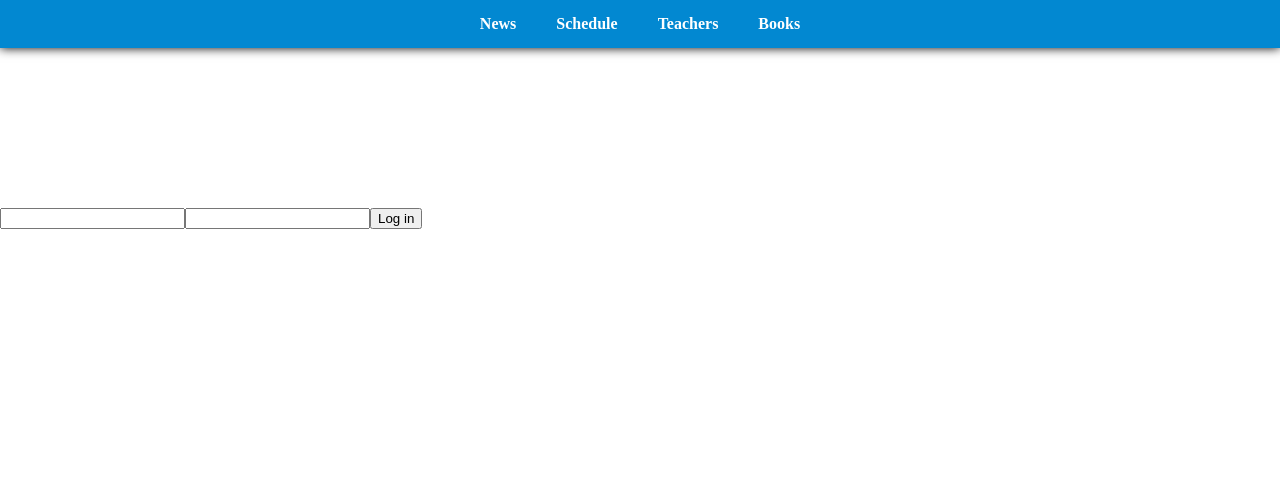
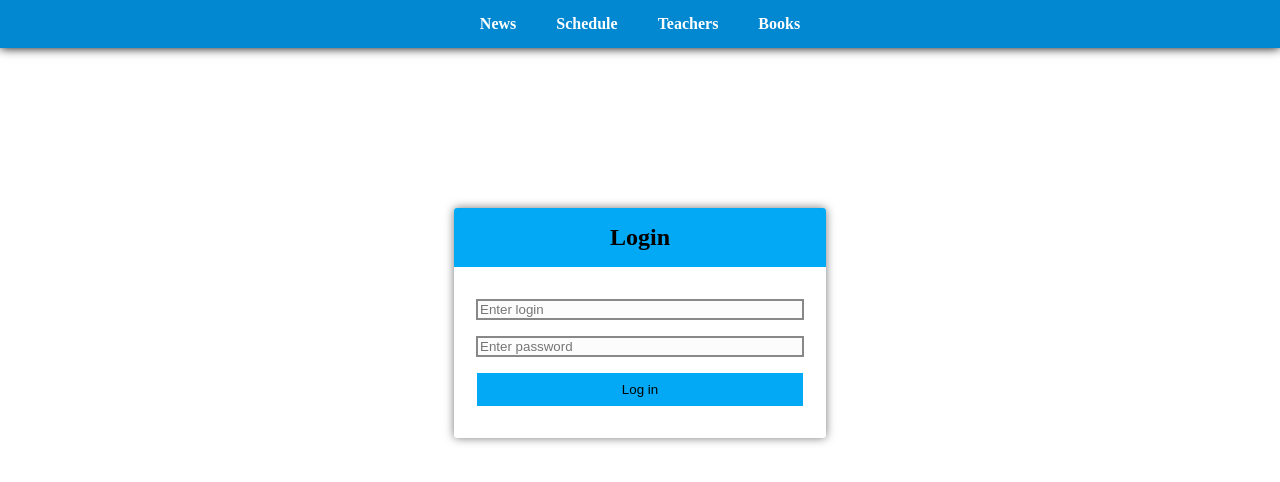
Before and after one commit to f0s3/sch17-frontend, an Angular app: page /admin/login in a window 1280 px wide. Shown: the top 482 px of the page. Built offline with nearby package versions, Linux system fonts and the light colour scheme.

Commit message:
Update login form styles

```diff
--- a/src/app/login/login.component.html
+++ b/src/app/login/login.component.html
@@ -1,5 +1,8 @@
-<form (submit)="onSubmit()">
-  <input [(ngModel)]="loginInput" name="loginInput" type="text">
-  <input [(ngModel)]="passwordInput" name="passwordInput" type="password">
-  <button type="submit">Log in</button>
-</form>
+<div>
+  <form (submit)="onSubmit()">
+    <h2>Login</h2>
+    <input [(ngModel)]="loginInput" name="loginInput" type="text" placeholder="Enter login">
+    <input [(ngModel)]="passwordInput" name="passwordInput" type="password" placeholder="Enter password">
+    <button type="submit">Log in</button>
+  </form>
+</div>
--- a/src/app/login/login.component.sass
+++ b/src/app/login/login.component.sass
@@ -0,0 +1,32 @@
+$blue: #03a9f4;
+
+div
+    display: flex;
+    justify-content: center;
+    form
+        display: flex;
+        flex-direction: column;
+        align-items: center;
+        border-radius: 3px;
+        box-shadow: 0 0 10px #777;
+        h2
+            background-color: $blue;
+            text-align: center;
+            padding: 2vh 2vw;
+            border-top-left-radius: 3px;
+            border-top-right-radius: 3px;
+            margin: 0 0 4vh 0;
+        input
+            color: black;
+            background-color: #fcfcfc;
+            border: 2px solid #888;
+            margin-bottom: 2vh;
+        h2, input
+            width: 25vw;
+        button
+            width: 88%;
+            margin-bottom: 4vh;
+            color: black;
+            background-color: $blue;
+            padding: 1vh 0;
+            border: 1px solid $blue;
```
